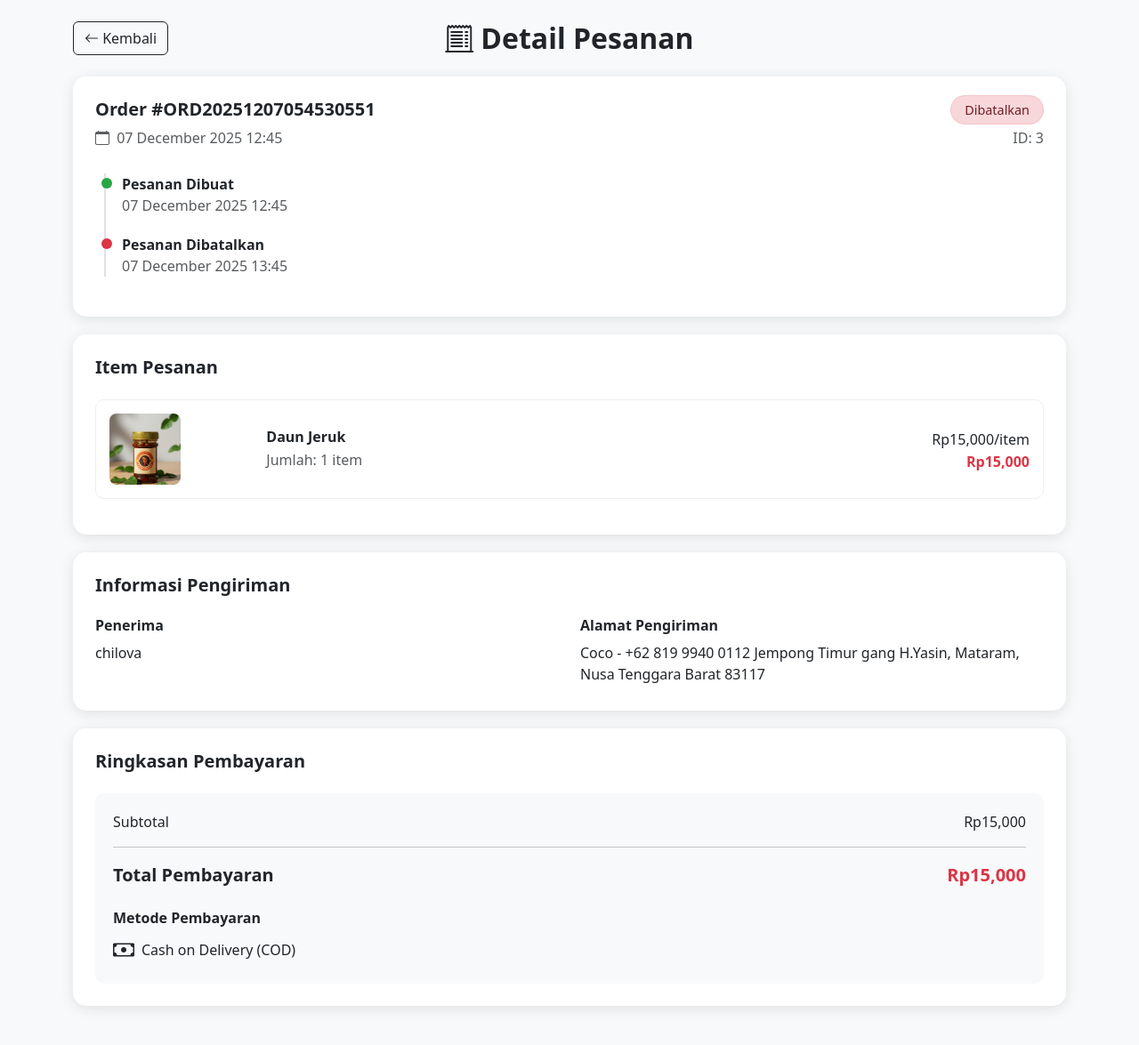
After one commit to Faizahhfaizahh/Chilova_Website_Ecommerce_E-Business25, a PHP site: page /lihat_detail_riwayat.php?order_id=3 in a window 1280 px wide. The commit adds this page. Shown: the whole page at 89% size. Run offline with PHP 8.4, Linux system fonts and the light colour scheme; a user stored in the database is signed in; data comes from the database, SQL or seed files in the repository.

Commit message:
lihat detail riwayat

```diff
--- /dev/null
+++ b/lihat_detail_riwayat.php
@@ -0,0 +1,360 @@
+<?php
+session_start();
+require "koneksi.php";
+require "function.php";
+
+if(!isset($_SESSION['user_id'])){
+    header("location: login.php");
+    exit;
+}
+
+// Cek apakah ada parameter order_id
+if(!isset($_GET['order_id']) || empty($_GET['order_id'])){
+    header("location: riwayat_pesanan.php");
+    exit;
+}
+
+$order_id = $_GET['order_id'];
+$user_id = $_SESSION['user_id'];
+
+// Ambil data order berdasarkan order_id dan user_id (untuk keamanan)
+$query_order = "SELECT o.*, u.username
+                FROM orders o
+                LEFT JOIN users u ON o.user_id = u.user_id
+                WHERE o.order_id = '$order_id' AND o.user_id = '$user_id'
+                AND o.status IN ('Selesai', 'Dibatalkan')";
+$result_order = mysqli_query($conn, $query_order);
+
+if(mysqli_num_rows($result_order) == 0){
+    header("location: riwayat_pesanan.php");
+    exit;
+}
+
+$order = mysqli_fetch_assoc($result_order);
+
+// Ambil item-item dalam order
+$query_items = "SELECT oi.*, p.nama, p.gambar
+                FROM order_item oi
+                LEFT JOIN products p ON oi.product_id = p.id
+                WHERE oi.order_id = '$order_id'";
+$result_items = mysqli_query($conn, $query_items);
+
+// Tentukan class badge berdasarkan status
+$status_class = '';
+if($order['status'] == 'Selesai') {
+    $status_class = 'status-selesai';
+} elseif($order['status'] == 'Dibatalkan') {
+    $status_class = 'status-dibatalkan';
+}
+?>
+
+<!DOCTYPE html>
+<html lang="en">
+<head>
+    <meta charset="UTF-8">
+    <meta name="viewport" content="width=device-width, initial-scale=1.0">
+    <title>Detail Riwayat Pesanan</title>
+    <link href="https://cdn.jsdelivr.net/npm/bootstrap@5.3.8/dist/css/bootstrap.min.css" rel="stylesheet">
+    <link rel="stylesheet" href="https://cdn.jsdelivr.net/npm/bootstrap-icons@1.11.1/font/bootstrap-icons.css">
+    <style>
+        body { background-color: #f8f9fa; }
+        .detail-card {
+            background: white;
+            border-radius: 15px;
+            padding: 25px;
+            margin-bottom: 20px;
+            box-shadow: 0 3px 15px rgba(0,0,0,0.1);
+        }
+        .status-badge {
+            font-size: 0.9rem;
+            padding: 6px 15px;
+            border-radius: 20px;
+            font-weight: 500;
+        }
+        .status-selesai {
+            background-color: #d4edda;
+            color: #155724;
+            border: 1px solid #c3e6cb;
+        }
+        .status-dibatalkan {
+            background-color: #f8d7da;
+            color: #721c24;
+            border: 1px solid #f5c6cb;
+        }
+        .item-card {
+            border: 1px solid #eee;
+            border-radius: 10px;
+            padding: 15px;
+            margin-bottom: 15px;
+        }
+        .item-img {
+            width: 80px;
+            height: 80px;
+            object-fit: cover;
+            border-radius: 8px;
+        }
+        .timeline {
+            position: relative;
+            padding-left: 30px;
+            margin-top: 20px;
+        }
+        .timeline::before {
+            content: '';
+            position: absolute;
+            left: 10px;
+            top: 0;
+            bottom: 0;
+            width: 2px;
+            background-color: #dee2e6;
+        }
+        .timeline-item {
+            position: relative;
+            margin-bottom: 20px;
+        }
+        .timeline-item::before {
+            content: '';
+            position: absolute;
+            left: -23px;
+            top: 5px;
+            width: 12px;
+            height: 12px;
+            border-radius: 50%;
+            background-color: #6c757d;
+        }
+        .timeline-item.completed::before {
+            background-color: #28a745;
+        }
+        .timeline-item.cancelled::before {
+            background-color: #dc3545;
+        }
+        .summary-box {
+            background-color: #f8f9fa;
+            border-radius: 10px;
+            padding: 20px;
+        }
+        .no-image {
+            width: 80px;
+            height: 80px;
+            background-color: #f8f9fa;
+            border-radius: 8px;
+            display: flex;
+            align-items: center;
+            justify-content: center;
+            border: 1px dashed #dee2e6;
+        }
+    </style>
+</head>
+<body>
+
+<div class="container py-4">
+    <!-- HEADER -->
+    <div class="d-flex align-items-center justify-content-center position-relative mb-4">
+        <a href="riwayat_pesanan.php" class="btn btn-outline-dark position-absolute start-0">
+            <i class="bi bi-arrow-left"></i> Kembali
+        </a>
+        <h2 class="fw-bold text-center d-flex align-items-center gap-2 m-0">
+            <i class="bi bi-receipt-cutoff"></i> Detail Pesanan
+        </h2>
+    </div>
+
+    <!-- INFORMASI ORDER -->
+    <div class="detail-card">
+        <div class="row mb-4">
+            <div class="col-md-6">
+                <h5 class="fw-bold">Order #<?php echo htmlspecialchars($order['order_number']); ?></h5>
+                <p class="text-muted mb-1">
+                    <i class="bi bi-calendar me-1"></i>
+                    <?php echo date('d F Y H:i', strtotime($order['tanggal_order'])); ?>
+                </p>
+            </div>
+            <div class="col-md-6 text-md-end">
+                <span class="status-badge <?php echo $status_class; ?>">
+                    <?php echo htmlspecialchars($order['status']); ?>
+                </span>
+                <p class="text-muted mt-2 mb-0">ID: <?php echo htmlspecialchars($order['order_id']); ?></p>
+            </div>
+        </div>
+
+        <!-- TIMELINE STATUS -->
+        <div class="timeline">
+            <!-- Timeline untuk semua status -->
+            <div class="timeline-item <?php echo ($order['status'] == 'Selesai' || $order['status'] == 'Dibatalkan') ? 'completed' : ''; ?>">
+                <strong>Pesanan Dibuat</strong>
+                <p class="text-muted mb-0"><?php echo date('d F Y H:i', strtotime($order['tanggal_order'])); ?></p>
+            </div>
+
+            <?php if($order['status'] == 'Selesai'): ?>
+                <!-- Timeline untuk status Selesai -->
+                <div class="timeline-item completed">
+                    <strong>Pembayaran Berhasil</strong>
+                    <p class="text-muted mb-0">
+                        <?php echo htmlspecialchars($order['metode_pembayaran']); ?> •
+                        <?php echo date('d F Y H:i', strtotime($order['tanggal_order'] . ' +10 minutes')); ?>
+                    </p>
+                </div>
+
+                <div class="timeline-item completed">
+                    <strong>Pesanan Diproses</strong>
+                    <p class="text-muted mb-0"><?php echo date('d F Y H:i', strtotime($order['tanggal_order'] . ' +1 day')); ?></p>
+                </div>
+
+                <div class="timeline-item completed">
+                    <strong>Pesanan Dikirim</strong>
+                    <p class="text-muted mb-0"><?php echo date('d F Y H:i', strtotime($order['tanggal_order'] . ' +2 days')); ?></p>
+                </div>
+
+                <div class="timeline-item completed">
+                    <strong>Pesanan Selesai</strong>
+                    <p class="text-muted mb-0"><?php echo date('d F Y H:i', strtotime($order['tanggal_order'] . ' +3 days')); ?></p>
+                </div>
+
+            <?php elseif($order['status'] == 'Dibatalkan'): ?>
+                <!-- Timeline untuk status Dibatalkan -->
+                <div class="timeline-item cancelled">
+                    <strong>Pesanan Dibatalkan</strong>
+                    <p class="text-muted mb-0"><?php echo date('d F Y H:i', strtotime($order['tanggal_order'] . ' +1 hour')); ?></p>
+                </div>
+            <?php endif; ?>
+        </div>
+    </div>
+
+    <!-- ITEM PESANAN -->
+    <div class="detail-card">
+        <h5 class="fw-bold mb-4">Item Pesanan</h5>
+
+        <?php if(mysqli_num_rows($result_items) > 0): ?>
+            <?php while($item = mysqli_fetch_assoc($result_items)): ?>
+                <div class="item-card">
+                    <div class="row align-items-center">
+                        <div class="col-3 col-md-2">
+                            <?php if(!empty($item['gambar'])): ?>
+                                <?php
+                                // Coba beberapa path gambar
+                                $image_paths = [
+                                    "images/" . $item['gambar'],
+                                    "uploads/" . $item['gambar'],
+                                    "produk/" . $item['gambar'],
+                                    $item['gambar'] // jika sudah full path
+                                ];
+
+                                $found_image = false;
+                                foreach($image_paths as $path) {
+                                    if(file_exists($path)) {
+                                        $found_image = $path;
+                                        break;
+                                    }
+                                }
+                                ?>
+
+                                <?php if($found_image): ?>
+                                    <img src="<?php echo htmlspecialchars($found_image); ?>"
+                                         alt="<?php echo htmlspecialchars($item['nama']); ?>"
+                                         class="item-img"
+                                         onerror="this.style.display='none'; this.nextElementSibling.style.display='flex';">
+                                    <div class="no-image" style="display: none;">
+                                        <i class="bi bi-image text-muted"></i>
+                                    </div>
+                                <?php else: ?>
+                                    <div class="no-image">
+                                        <i class="bi bi-image text-muted"></i>
+                                    </div>
+                                <?php endif; ?>
+                            <?php else: ?>
+                                <div class="no-image">
+                                    <i class="bi bi-image text-muted"></i>
+                                </div>
+                            <?php endif; ?>
+                        </div>
+                        <div class="col-6 col-md-7">
+                            <h6 class="fw-bold mb-1"><?php echo htmlspecialchars($item['nama']); ?></h6>
+                            <p class="text-muted mb-0">Jumlah: <?php echo htmlspecialchars($item['qty']); ?> item</p>
+                        </div>
+                        <div class="col-3 col-md-3 text-end">
+                            <p class="mb-1">Rp<?php echo number_format($item['harga']); ?>/item</p>
+                            <h6 class="fw-bold text-danger mb-0">Rp<?php echo number_format($item['subtotal']); ?></h6>
+                        </div>
+                    </div>
+                </div>
+            <?php endwhile; ?>
+        <?php else: ?>
+            <div class="text-center py-4">
+                <i class="bi bi-cart-x" style="font-size: 3rem; color: #ddd;"></i>
+                <p class="text-muted mt-2">Tidak ada item ditemukan</p>
+            </div>
+        <?php endif; ?>
+    </div>
+
+    <!-- INFORMASI PENGIRIMAN -->
+    <div class="detail-card">
+        <h5 class="fw-bold mb-4">Informasi Pengiriman</h5>
+        <div class="row">
+            <div class="col-md-6 mb-3">
+                <h6><strong>Penerima</strong></h6>
+                <p class="mb-1"><?php echo htmlspecialchars($order['username'] ?? 'Tidak tersedia'); ?></p>
+            </div>
+            <div class="col-md-6">
+                <h6><strong>Alamat Pengiriman</strong></h6>
+                <p class="mb-1"><?php echo htmlspecialchars($order['alamat_pengiriman'] ?? 'Tidak tersedia'); ?></p>
+            </div>
+        </div>
+    </div>
+
+    <!-- RINGKASAN PEMBAYARAN -->
+    <div class="detail-card">
+        <h5 class="fw-bold mb-4">Ringkasan Pembayaran</h5>
+        <div class="summary-box">
+            <div class="d-flex justify-content-between mb-2">
+                <span>Subtotal</span>
+                <span>Rp<?php echo number_format($order['total_harga']); ?></span>
+            </div>
+            <?php if(isset($order['ongkir']) && $order['ongkir'] > 0): ?>
+                <div class="d-flex justify-content-between mb-2">
+                    <span>Ongkos Kirim</span>
+                    <span>Rp<?php echo number_format($order['ongkir']); ?></span>
+                </div>
+            <?php endif; ?>
+            <?php if(isset($order['diskon']) && $order['diskon'] > 0): ?>
+                <div class="d-flex justify-content-between mb-2 text-success">
+                    <span>Diskon</span>
+                    <span>-Rp<?php echo number_format($order['diskon']); ?></span>
+                </div>
+            <?php endif; ?>
+            <hr>
+            <div class="d-flex justify-content-between fw-bold fs-5">
+                <span>Total Pembayaran</span>
+                <?php
+                $total_pembayaran = $order['total_harga'];
+                $total_pembayaran += $order['ongkir'] ?? 0;
+                $total_pembayaran -= $order['diskon'] ?? 0;
+                ?>
+                <span class="text-danger">Rp<?php echo number_format($total_pembayaran); ?></span>
+            </div>
+
+            <div class="mt-4">
+                <h6><strong>Metode Pembayaran</strong></h6>
+                <div class="d-flex align-items-center mt-2">
+                    <?php
+                    $payment_icon = '';
+                    $metode = $order['metode_pembayaran'] ?? '';
+
+                    if(stripos($metode, 'Transfer') !== false) {
+                        $payment_icon = 'bi-bank';
+                    } elseif(stripos($metode, 'QRIS') !== false) {
+                        $payment_icon = 'bi-qr-code';
+                    } elseif(stripos($metode, 'COD') !== false || stripos($metode, 'Cash') !== false) {
+                        $payment_icon = 'bi-cash';
+                    } else {
+                        $payment_icon = 'bi-credit-card';
+                    }
+                    ?>
+                    <i class="bi <?php echo $payment_icon; ?> fs-4 me-2"></i>
+                    <span><?php echo htmlspecialchars($metode); ?></span>
+                </div>
+            </div>
+        </div>
+    </div>
+</div>
+
+<script src="https://cdn.jsdelivr.net/npm/bootstrap@5.3.8/dist/js/bootstrap.bundle.min.js"></script>
+</body>
+</html>
```
Also changed, not shown: riwayat_pesanan.php (+10 -17 lines).
